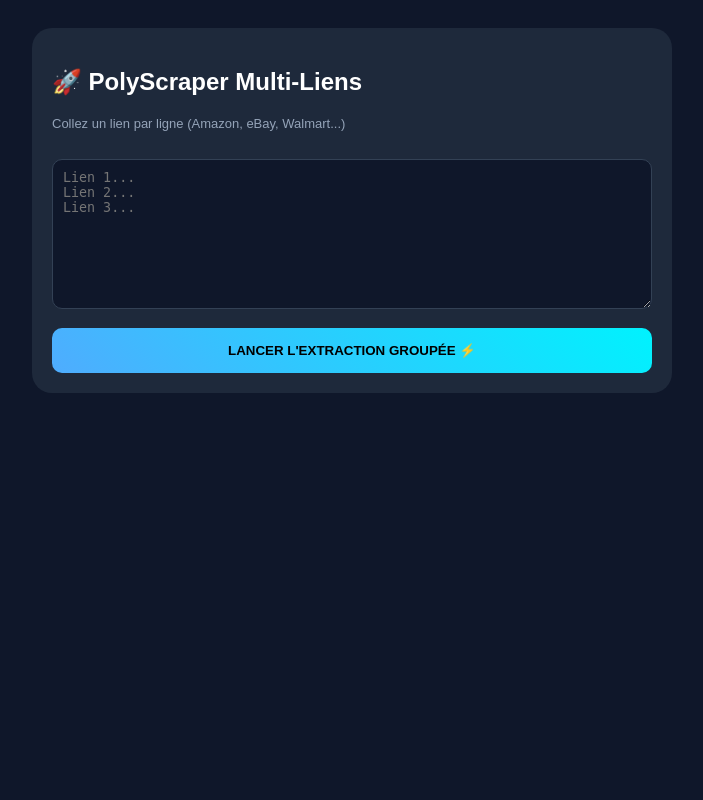
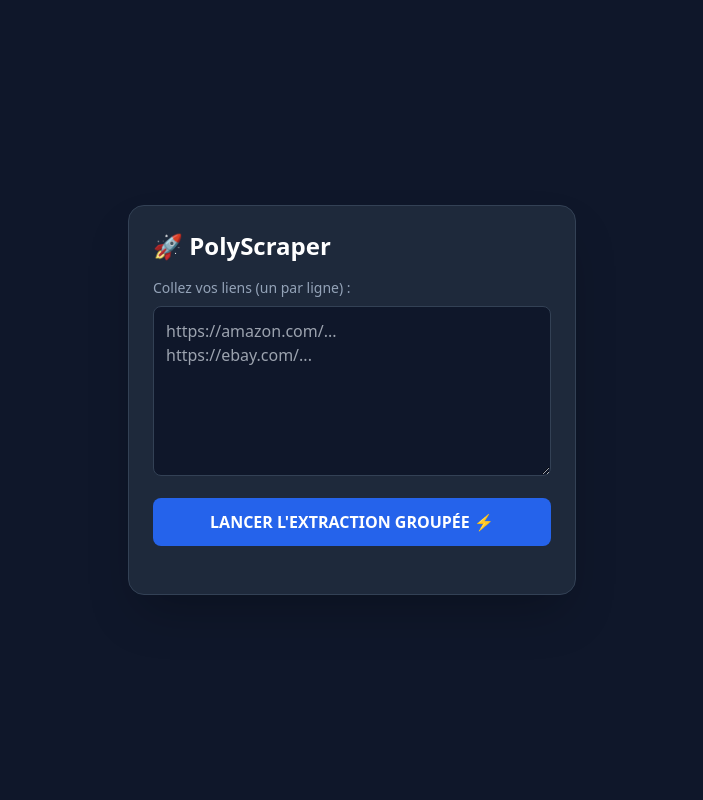
Before and after one commit to jeffpolycarpe23-cell/polyscraper-ai., a Flask app: page / in a window 1280 px wide. Shown: the whole page, without its empty margins (288-991 px from the left). Run offline with Flask 3, Linux system fonts and the light colour scheme; some libraries are stand-ins or nearby versions.

Commit message:
Update index.html

```diff
--- a/templates/index.html
+++ b/templates/index.html
@@ -3,43 +3,76 @@
 <head>
     <meta charset="UTF-8">
     <meta name="viewport" content="width=device-width, initial-scale=1.0">
-    <title>PolyScraper Multi Pro</title>
-    <style>
-        body { font-family: sans-serif; background: #0f172a; color: white; padding: 20px; }
-        .container { max-width: 600px; margin: auto; background: #1e293b; padding: 20px; border-radius: 20px; }
-        textarea { width: 100%; height: 150px; border-radius: 10px; background: #0f172a; color: #00f2fe; padding: 10px; border: 1px solid #334155; margin: 15px 0; box-sizing: border-box; }
-        button { width: 100%; padding: 15px; border-radius: 10px; border: none; background: linear-gradient(45deg, #4facfe, #00f2fe); font-weight: bold; cursor: pointer; }
-        .res-item { border-bottom: 1px solid #334155; padding: 10px 0; }
-        .badge { background: #4facfe; color: #0f172a; padding: 2px 8px; border-radius: 5px; font-size: 12px; }
-    </style>
+    <title>PolyScraper Multi-Liens</title>
+    <script src="https://cdn.tailwindcss.com"></script>
 </head>
-<body>
+<body class="bg-slate-900 text-white min-h-screen flex items-center justify-center p-4">
 
-<div class="container">
-    <h2>🚀 PolyScraper Multi-Liens</h2>
-    <p style="font-size: 13px; color: #94a3b8;">Collez un lien par ligne (Amazon, eBay, Walmart...)</p>
+    <div class="max-w-md w-full bg-slate-800 p-6 rounded-2xl shadow-2xl border border-slate-700">
+        <h1 class="text-2xl font-bold mb-4 flex items-center gap-2">
+            🚀 PolyScraper
+        </h1>
 
-    <form action="/analyser" method="post">
-        <textarea name="urls_cibles" placeholder="Lien 1...&#10;Lien 2...&#10;Lien 3..."></textarea>
-        <button type="submit">LANCER L'EXTRACTION GROUPÉE ⚡</button>
-    </form>
+        <label class="block text-sm text-slate-400 mb-2">Collez vos liens (un par ligne) :</label>
+        <textarea id="linksInput" rows="6"
+            class="w-full bg-slate-900 border border-slate-700 rounded-lg p-3 text-blue-400 focus:ring-2 focus:ring-blue-500 outline-none transition-all"
+            placeholder="https://amazon.com/...&#10;https://ebay.com/..."></textarea>
 
-    {% if resultats %}
-        <div style="margin-top: 20px;">
-            <form action="/download-excel" method="post">
-                <input type="hidden" name="raw_json" value='{{ raw_json | safe }}'>
-                <button type="submit" style="background: #22c55e; color: white;">📥 TÉLÉCHARGER LE FICHIER EXCEL UNIQUE</button>
-            </form>
+        <button onclick="startExtraction()" id="btnText"
+            class="w-full mt-4 bg-blue-600 hover:bg-blue-500 text-white font-bold py-3 rounded-lg flex items-center justify-center gap-2 transition-all active:scale-95">
+            LANCER L'EXTRACTION GROUPÉE ⚡
+        </button>
 
-            <h3 style="margin-top: 25px;">Aperçu des {{ resultats|length }} produits :</h3>
-            {% for res in resultats %}
-                <div class="res-item">
-                    <span class="badge">{{ res.Prix }}</span> <strong>{{ res.Produit }}</strong>
-                </div>
-            {% endfor %}
+        <div id="loading" class="hidden mt-4 text-center text-sm text-blue-400 animate-pulse">
+            Extraction en cours... veuillez patienter...
         </div>
-    {% endif %}
-</div>
 
+        <div id="results" class="mt-6 space-y-2"></div>
+    </div>
+
+    <script>
+        async function startExtraction() {
+            const input = document.getElementById('linksInput').value;
+            const links = input.split('\n').filter(l => l.trim() !== "");
+            const btn = document.getElementById('btnText');
+            const resultsDiv = document.getElementById('results');
+            const loading = document.getElementById('loading');
+
+            if (links.length === 0) return alert("Veuillez ajouter des liens.");
+
+            // Interface
+            btn.disabled = true;
+            btn.style.opacity = "0.5";
+            loading.classList.remove('hidden');
+            resultsDiv.innerHTML = "";
+
+            try {
+                const response = await fetch('/extract', {
+                    method: 'POST',
+                    headers: { 'Content-Type': 'application/json' },
+                    body: JSON.stringify({ links: links })
+                });
+
+                const data = await response.json();
+
+                loading.classList.add('hidden');
+                btn.disabled = false;
+                btn.style.opacity = "1";
+
+                data.forEach(item => {
+                    const card = document.createElement('div');
+                    card.className = "p-3 bg-slate-700 rounded-lg text-xs border-l-4 " +
+                                     (item.status === "Succès" ? "border-green-500" : "border-red-500");
+                    card.innerHTML = `<strong>${item.status}</strong>: ${item.data || item.url}`;
+                    resultsDiv.appendChild(card);
+                });
+
+            } catch (error) {
+                alert("Erreur de connexion au serveur.");
+                loading.classList.add('hidden');
+                btn.disabled = false;
+            }
+        }
+    </script>
 </body>
 </html>
```
